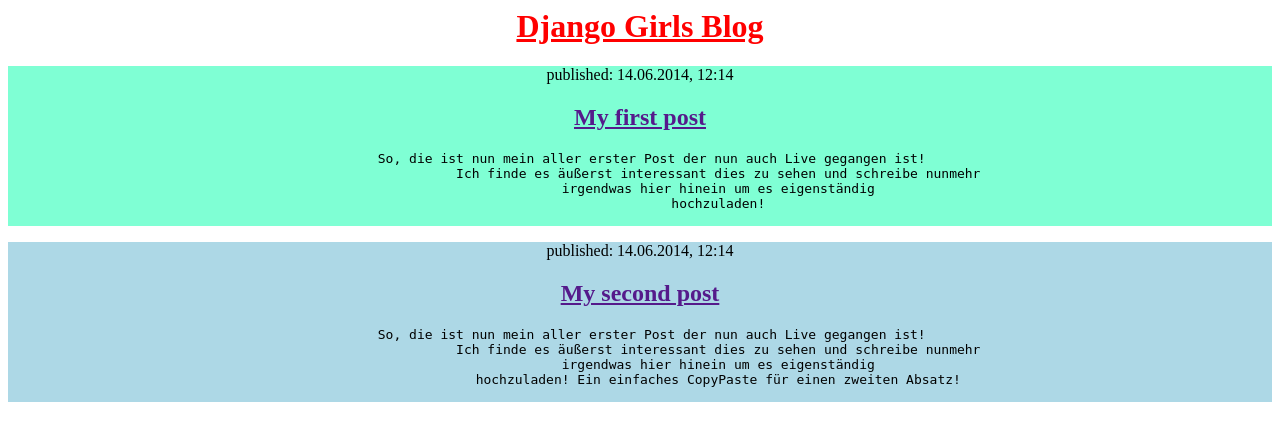
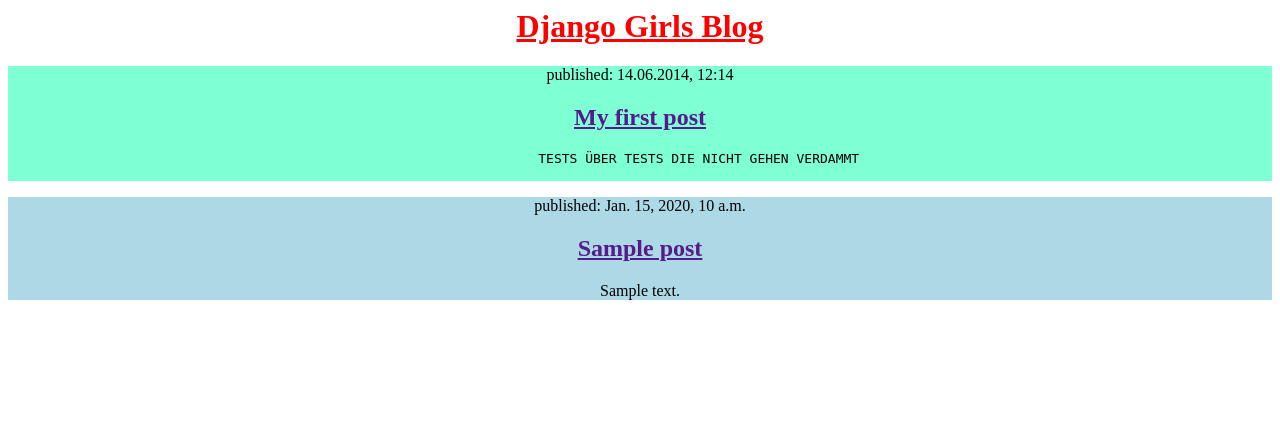
Before and after one commit to Laif128/my-first-blog, a Django app: page / in a window 1280 px wide. Shown: the top 441 px of the page. Run offline with Django 3.2, Linux system fonts and the light colour scheme; tables that the repository leaves empty hold one stand-in row (values such as "Sample post").

Commit message:
Another test

```diff
--- a/blog/templates/blog/post_list.html
+++ b/blog/templates/blog/post_list.html
@@ -10,21 +10,18 @@
         <div style="text-align:center; background-color:aquamarine;">
             <p>published: 14.06.2014, 12:14</p>
             <h2><a href="">My first post</a></h2>
-            <pre>   So, die ist nun mein aller erster Post der nun auch Live gegangen ist!
-                    Ich finde es äußerst interessant dies zu sehen und schreibe nunmehr
-                    irgendwas hier hinein um es eigenständig
-                    hochzuladen!
+            <pre>
+               TESTS ÜBER TESTS DIE NICHT GEHEN VERDAMMT
             </pre>
         </div>
 
+        {% for post in posts %}
         <div style="text-align:center;background-color:lightblue;">
-            <p>published: 14.06.2014, 12:14</p>
-            <h2><a href="">My second post</a></h2>
-            <pre>   So, die ist nun mein aller erster Post der nun auch Live gegangen ist!
-                    Ich finde es äußerst interessant dies zu sehen und schreibe nunmehr
-                    irgendwas hier hinein um es eigenständig
-                    hochzuladen! Ein einfaches CopyPaste für einen zweiten Absatz!
-            </pre>
+            <p>published: {{post.published_date}}
+            <h2><a href="">{{post.title}}</a></h2>
+                {{post.text |linebreaksbr}}
+            </p>
         </div>
+        {% endfor %}
     </body>
 </html>
--- a/blog/views.py
+++ b/blog/views.py
@@ -1,6 +1,15 @@
 from django.shortcuts import render
+from django.utils import timezone
+from .models import Post
+
+#.OBJECTS kann ich machen, wenns in der selben directory ist, somit nichts weiter als Pfad angegeben werden muss!
+
 
 # Create your views here.
 
 def post_list(request):
-    return render(request, 'blog/post_list.html', {})
+    posts = Post.objects.filter(published_date__lte=timezone.now()).order_by('published_date')
+    #posts = Post.objects.all()
+    return render(request, 'blog/post_list.html', {'posts':posts})
+
+#mit all werden ALLE auf der seite gezeigt
```
